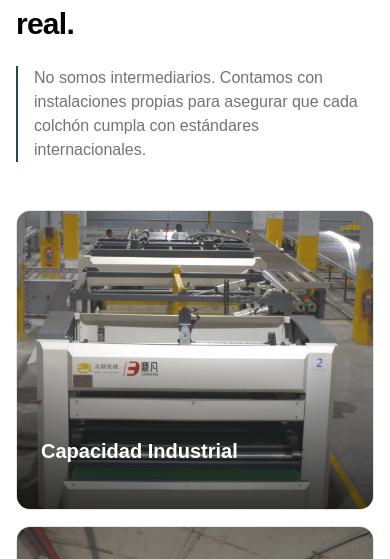
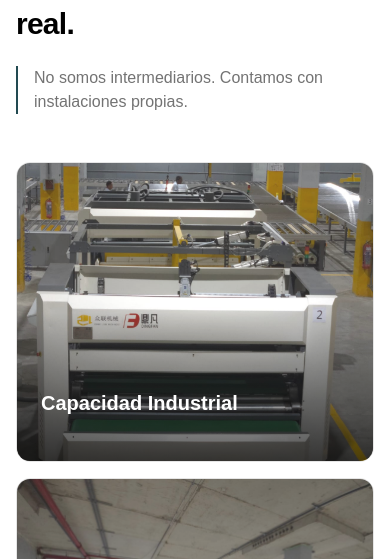
Before and after one commit to edwinforwork14/WH-MATTRESS, a Next.js app: page / in a window 390 px wide. Shown: the part 820-1379 px from the top of the page. Built offline with nearby package versions, Linux system fonts and the light colour scheme.

Commit message:
Refactor WorkshopGallery for image selection and animation

```diff
--- a/components/WorkshopGallery.tsx
+++ b/components/WorkshopGallery.tsx
@@ -1,10 +1,15 @@
-import React from 'react';
+'use client'; // Importante para usar hooks y animaciones
+import React, { useState } from 'react';
 import Image from 'next/image';
+import { motion, AnimatePresence } from 'framer-motion';
 
 const WorkshopGallery = () => {
+  // Estado para la imagen seleccionada (null si ninguna está abierta)
+  const [selectedImage, setSelectedImage] = useState(null);
+
   const images = [
     {
-      src: '/maquina1.jpeg', // Cambia por tus rutas reales
+      src: '/maquina1.jpeg',
       alt: 'Vista general de la planta de producción',
       title: 'Capacidad Industrial',
       desc: 'Nave central con procesos optimizados.',
@@ -29,7 +34,7 @@ const WorkshopGallery = () => {
   return (
     <section className="py-20 bg-background text-foreground">
       <div className="container mx-auto px-4">
-        {/* Cabecera con estilo shadcn */}
+        {/* Cabecera */}
         <div className="flex flex-col md:flex-row justify-between items-end mb-12 gap-6">
           <div className="max-w-2xl">
             <h2 className="text-sm font-bold tracking-widest uppercase text-primary mb-2">
@@ -40,17 +45,18 @@ const WorkshopGallery = () => {
             </h3>
           </div>
           <p className="text-muted-foreground max-w-sm border-l-2 border-primary pl-4">
-            No somos intermediarios. Contamos con instalaciones propias para asegurar
-            que cada colchón cumpla con estándares internacionales.
+            No somos intermediarios. Contamos con instalaciones propias.
           </p>
         </div>
 
         {/* Grid de Imágenes */}
         <div className="grid grid-cols-1 md:grid-cols-12 gap-4 auto-rows-[300px]">
           {images.map((img, index) => (
-            <div
+            <motion.div
               key={index}
-              className={`group relative overflow-hidden rounded-xl border border-border bg-card ${img.grid}`}
+              layoutId={`img-${index}`} // Conecta la miniatura con el modal
+              onClick={() => setSelectedImage({ ...img, id: index })}
+              className={`group relative overflow-hidden rounded-xl border border-border bg-card cursor-zoom-in ${img.grid}`}
             >
               <Image
                 src={img.src}
@@ -58,19 +64,66 @@ const WorkshopGallery = () => {
                 fill
                 className="object-cover transition-transform duration-500 group-hover:scale-105 opacity-90 group-hover:opacity-100"
               />
-              {/* Overlay Gradiente */}
-              <div className="absolute inset-0 bg-gradient-to-t from-black/80 via-transparent to-transparent opacity-80 transition-opacity group-hover:opacity-100" />
-
+              <div className="absolute inset-0 bg-gradient-to-t from-black/80 via-transparent to-transparent opacity-80 group-hover:opacity-100 transition-opacity" />
               <div className="absolute bottom-0 left-0 p-6">
                 <h4 className="text-white text-xl font-bold">{img.title}</h4>
                 <p className="text-gray-300 text-sm transform translate-y-4 opacity-0 transition-all duration-300 group-hover:translate-y-0 group-hover:opacity-100">
                   {img.desc}
                 </p>
               </div>
-            </div>
+            </motion.div>
           ))}
         </div>
       </div>
+
+      {/* MODAL ANIMADO */}
+      <AnimatePresence>
+        {selectedImage && (
+          <div className="fixed inset-0 z-50 flex items-center justify-center p-4 md:p-12">
+            {/* Fondo oscuro con fade-in */}
+            <motion.div
+              initial={{ opacity: 0 }}
+              animate={{ opacity: 1 }}
+              exit={{ opacity: 0 }}
+              onClick={() => setSelectedImage(null)}
+              className="absolute inset-0 bg-black/90 backdrop-blur-sm"
+            />
+
+            {/* Contenedor de la imagen con escala y suavizado */}
+            <motion.div
+              layoutId={`img-${selectedImage.id}`} // Animación de "salida" desde la miniatura
+              className="relative w-full max-w-5xl h-full max-h-[80vh] z-10"
+            >
+              <Image
+                src={selectedImage.src}
+                alt={selectedImage.alt}
+                fill
+                className="object-contain"
+                priority
+              />
+
+              {/* Info adicional en el modal */}
+              <motion.div
+                initial={{ opacity: 0, y: 20 }}
+                animate={{ opacity: 1, y: 0 }}
+                transition={{ delay: 0.2 }}
+                className="absolute -bottom-12 left-0 right-0 text-center"
+              >
+                <h4 className="text-white text-lg font-bold">{selectedImage.title}</h4>
+                <p className="text-gray-400 text-sm">{selectedImage.desc}</p>
+              </motion.div>
+
+              {/* Botón de cierre */}
+              <button
+                onClick={() => setSelectedImage(null)}
+                className="absolute -top-10 right-0 text-white hover:text-primary transition-colors"
+              >
+                Cerrar [×]
+              </button>
+            </motion.div>
+          </div>
+        )}
+      </AnimatePresence>
     </section>
   );
 };
```
